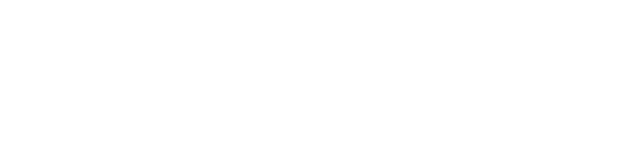
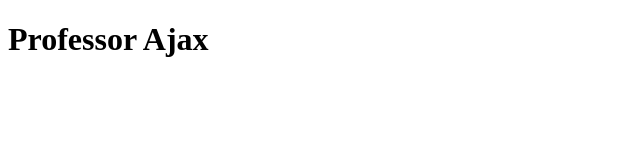
Before and after one commit to Lucasheaths/profajax, a plain HTML site: page index.html in a window 1280 px wide. Shown: the whole page, without its empty margins (0-640 px from the left). Drawn offline with Linux system fonts and the light colour scheme.

Commit message:
Add files via upload

```diff
--- a/index.html
+++ b/index.html
@@ -6,5 +6,7 @@
 </head>
 <body>
 
+    <h1>Professor Ajax</h1>
+
 </body>
 </html>
```
